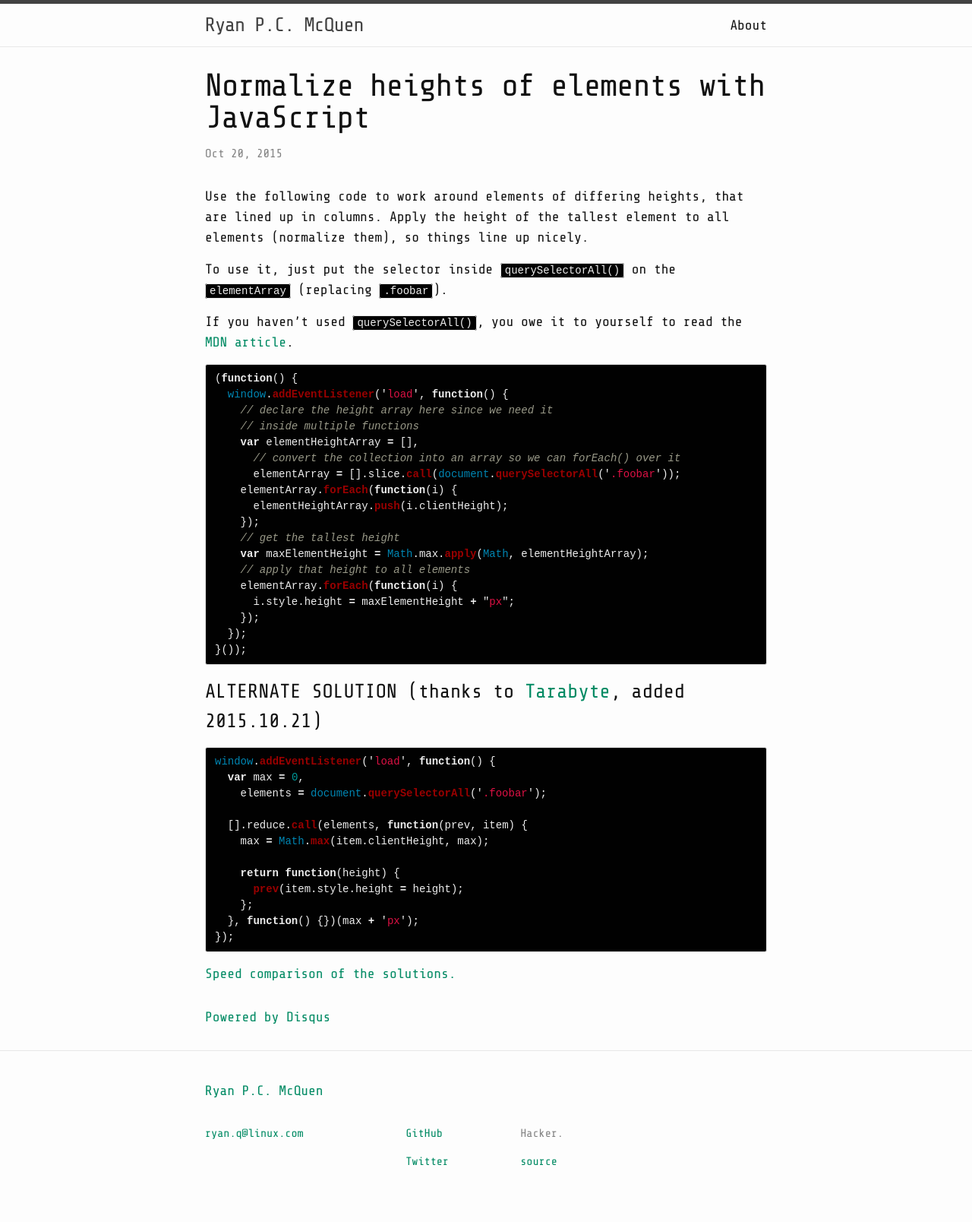
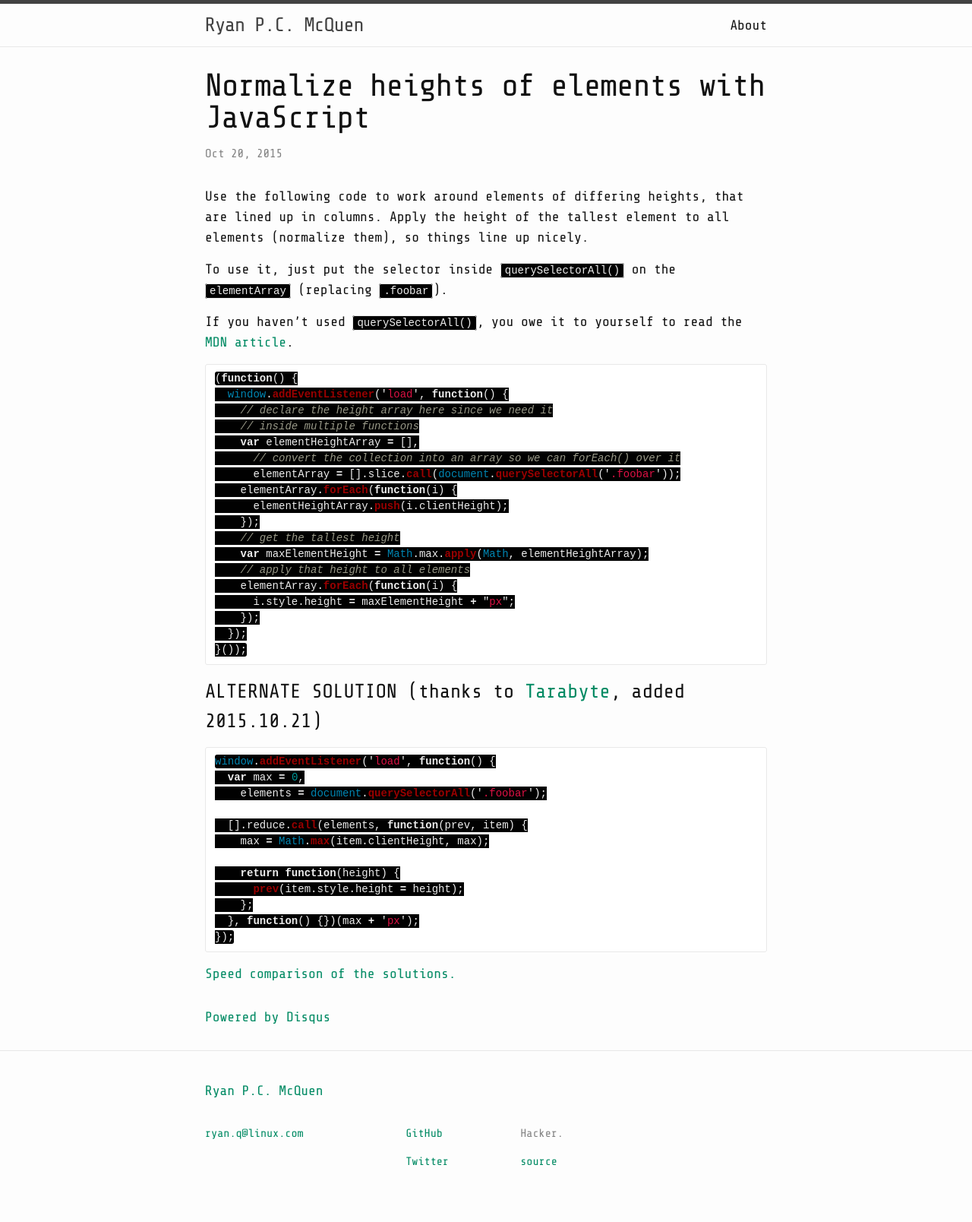
Before and after one commit to ryanpcmcquen/ryanpcmcquen.github.io, a Jekyll site: the page built from _posts/2015-10-20-normalize-element-heights.md, in a window 1280 px wide. Shown: the whole page at 76% size. Built offline with Jekyll 4.4.1, drawn with Linux system fonts in a browser that asks for light colours; comment, search, counter and statistics services are not loaded.

Commit message:
switch to standard markdown, yay for jekyll 3.0!

````diff
--- a/_posts/2015-10-20-normalize-element-heights.md
+++ b/_posts/2015-10-20-normalize-element-heights.md
@@ -11,7 +11,7 @@ To use it, just put the selector inside `querySelectorAll()` on the `elementArra
 
 If you haven't used `querySelectorAll()`, you owe it to yourself to read the [MDN article](https://developer.mozilla.org/en-US/docs/Web/API/Document/querySelectorAll).
 
-{% highlight javascript %}
+```javascript
 (function() {
   window.addEventListener('load', function() {
     // declare the height array here since we need it
@@ -30,11 +30,11 @@ If you haven't used `querySelectorAll()`, you owe it to yourself to read the [MD
     });
   });
 }());
-{% endhighlight %}
+```
 
 ### ALTERNATE SOLUTION (thanks to [Tarabyte](https://github.com/Tarabyte), added 2015.10.21)
 
-{% highlight javascript %}
+```javascript
 window.addEventListener('load', function() {
   var max = 0,
     elements = document.querySelectorAll('.foobar');
@@ -47,6 +47,6 @@ window.addEventListener('load', function() {
     };
   }, function() {})(max + 'px');
 });
-{% endhighlight %}
+```
 
 [Speed comparison of the solutions.](https://jsperf.com/compare-height-normalizing-solutions)
````
